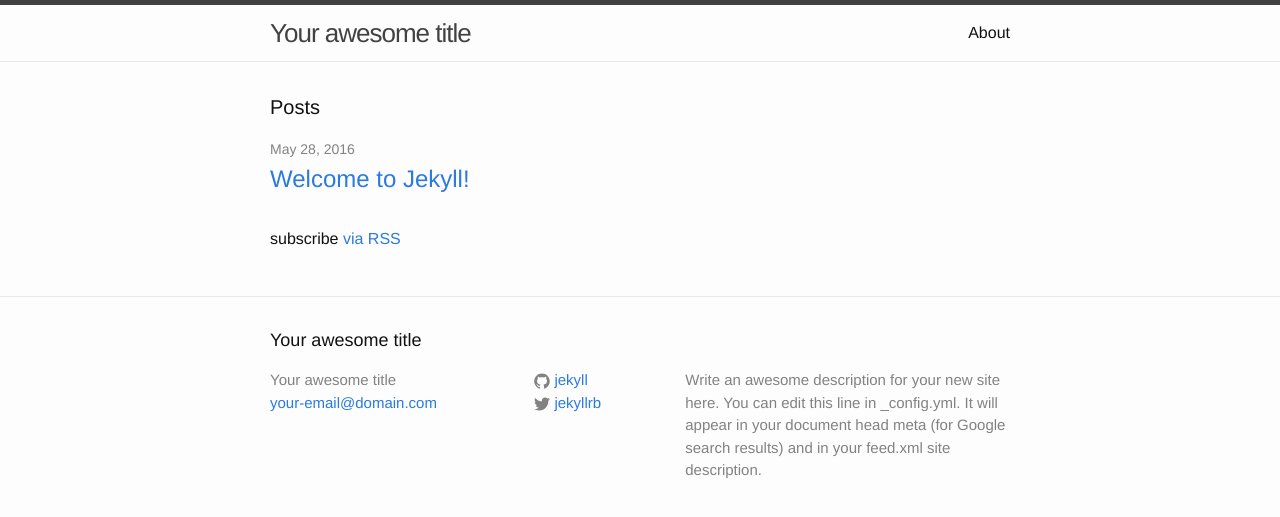
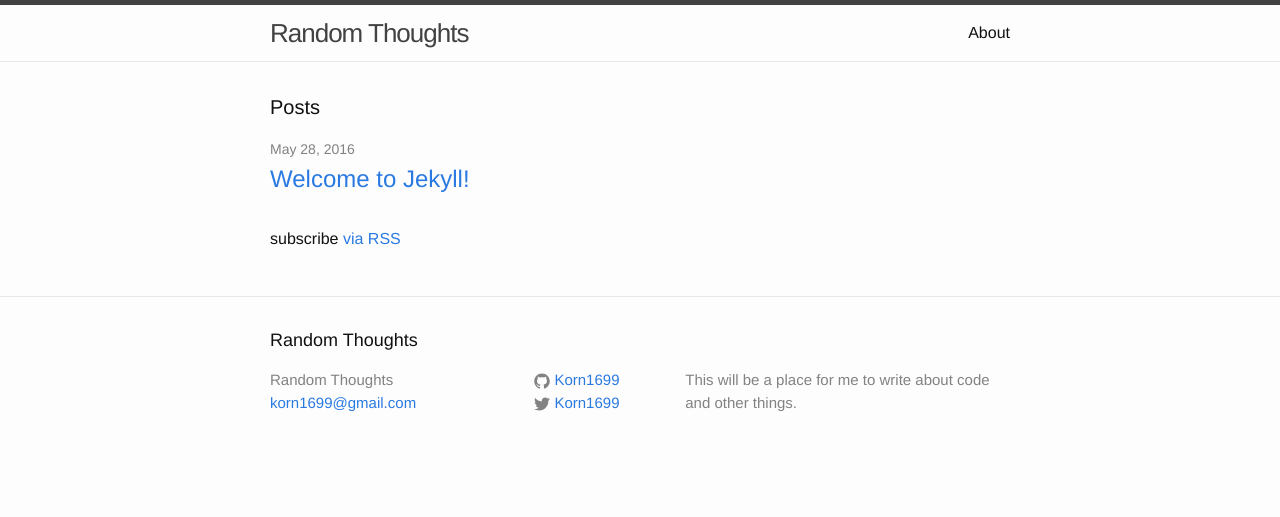
Before and after one commit to Korn1699/Korn1699.github.io, a Jekyll site: the page built from index.html, in a window 1280 px wide. Shown: the top 517 px of the page. Built offline with Jekyll 4.4.1, drawn with Linux system fonts in a browser that asks for light colours.

Commit message:
Update config file with my info.

```diff
--- a/_config.yml
+++ b/_config.yml
@@ -6,16 +6,14 @@
 # 'jekyll serve'. If you change this file, please restart the server process.
 
 # Site settings
-title: Your awesome title
-email: your-email@domain.com
+title: Random Thoughts
+email: korn1699@gmail.com
 description: > # this means to ignore newlines until "baseurl:"
-  Write an awesome description for your new site here. You can edit this
-  line in _config.yml. It will appear in your document head meta (for
-  Google search results) and in your feed.xml site description.
+  This will be a place for me to write about code and other things.
 baseurl: "" # the subpath of your site, e.g. /blog
-url: "http://yourdomain.com" # the base hostname & protocol for your site
-twitter_username: jekyllrb
-github_username:  jekyll
+url: "http://korn1699.github.io" # the base hostname & protocol for your site
+twitter_username: Korn1699
+github_username:  Korn1699
 
 # Build settings
 markdown: kramdown
```
